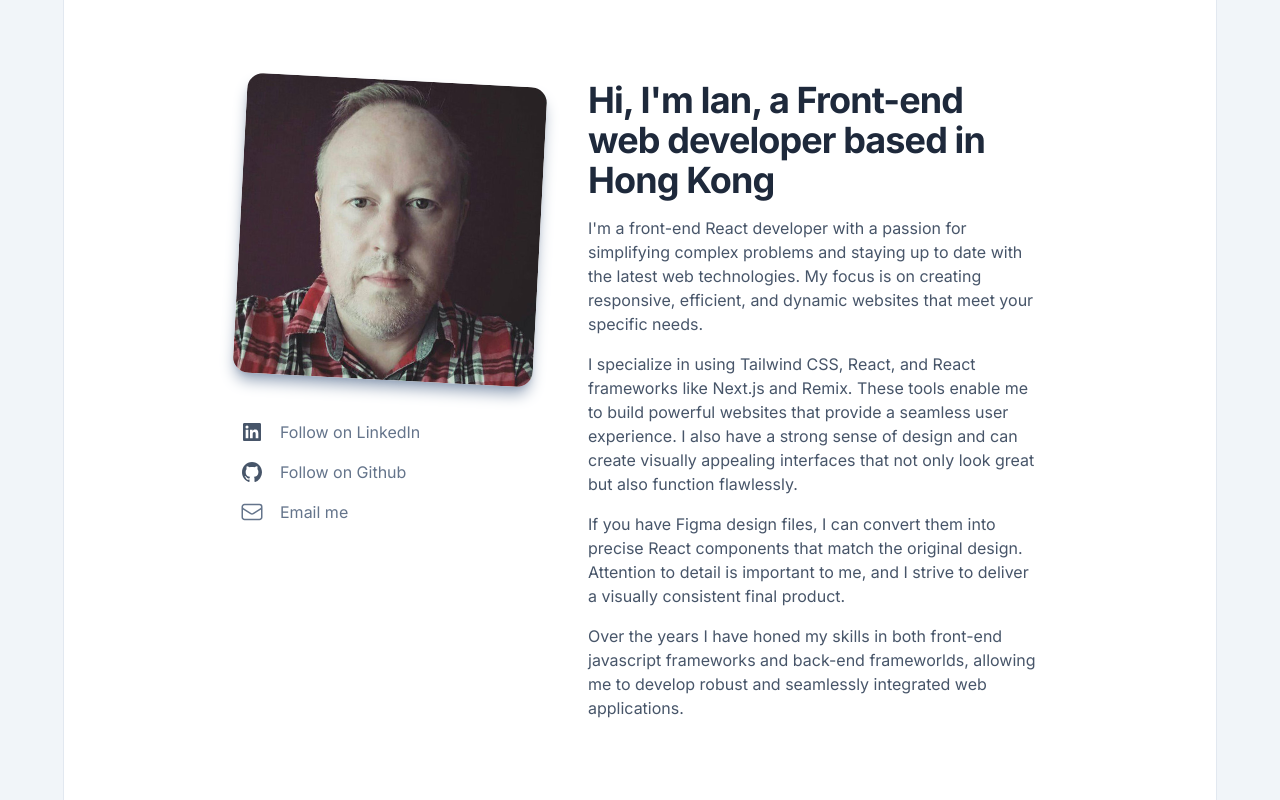
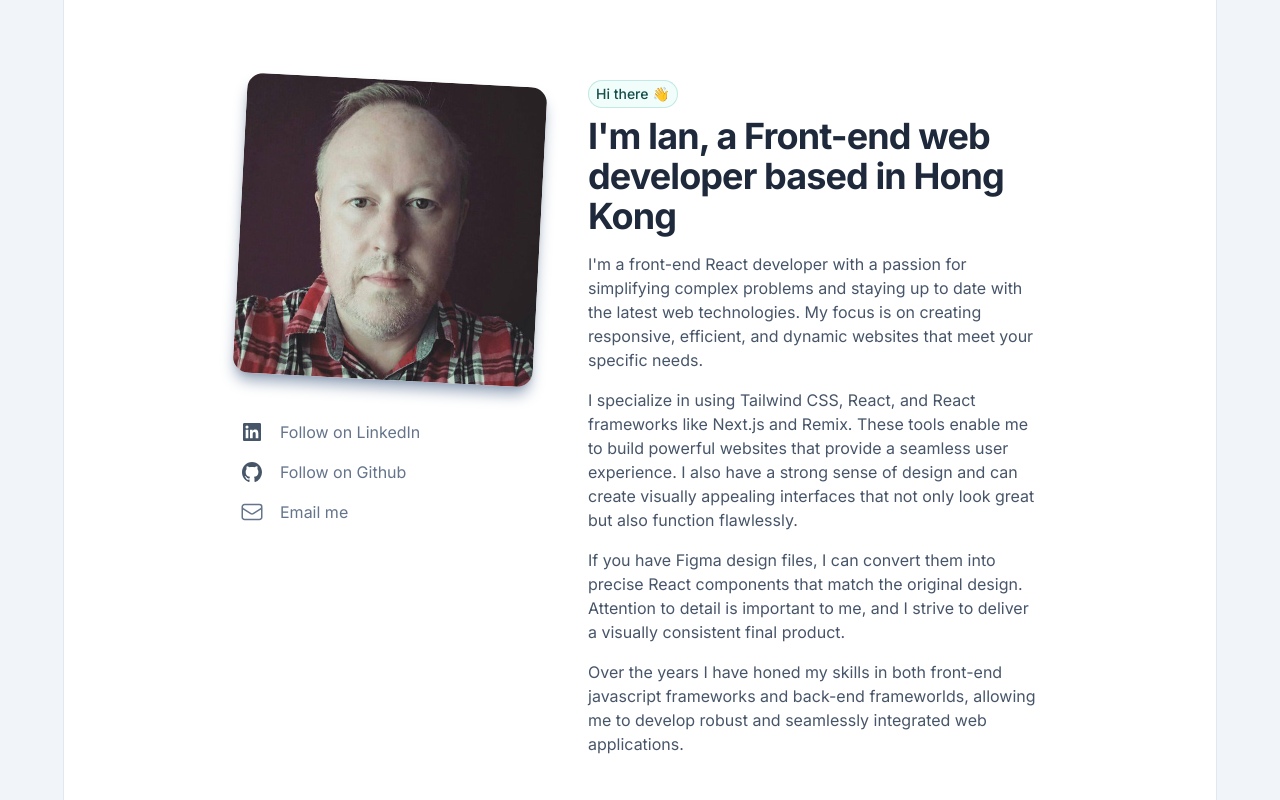
Before and after one commit to ianshk/ianc, a Next.js app: page / in a window 1280 px wide. Built offline with nearby package versions, Linux system fonts and the light colour scheme.

Commit message:
Update IntroDetails.tsx

```diff
--- a/src/components/IntroDetails.tsx
+++ b/src/components/IntroDetails.tsx
@@ -17,8 +17,11 @@ export default function IntroDetails() {
           <SideBar />
         </div>
         <div className="max-w-md">
+          <span className="inline-flex items-center rounded-full bg-teal-50 px-2 py-1 text-sm font-medium text-teal-900 ring-1 ring-inset ring-teal-600/20 mb-2">
+            Hi there 👋
+          </span>
           <h1 className="text-3xl md:text-4xl font-bold tracking-tight text-slate-800 pb-4">
-            Hi, I'm Ian, a Front-end web developer based in Hong Kong
+            I'm Ian, a Front-end web developer based in Hong Kong
           </h1>
           <p>
             I'm a front-end React developer with a passion for simplifying
```
